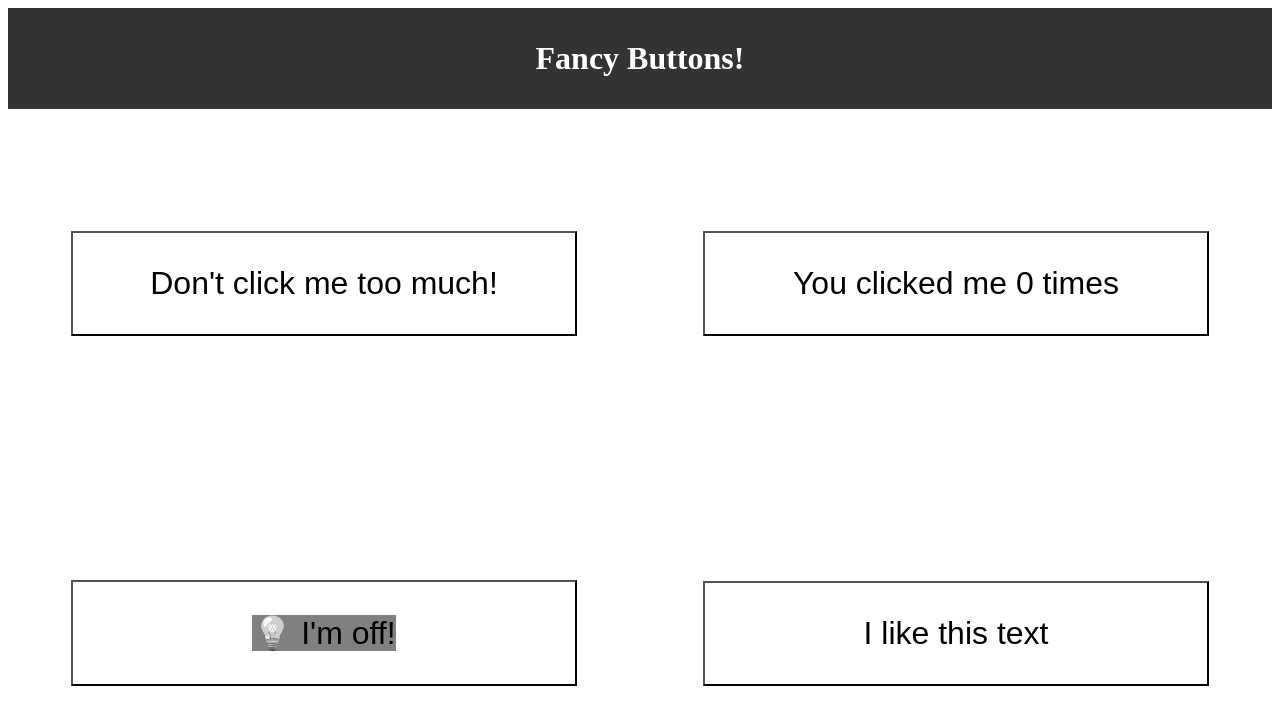
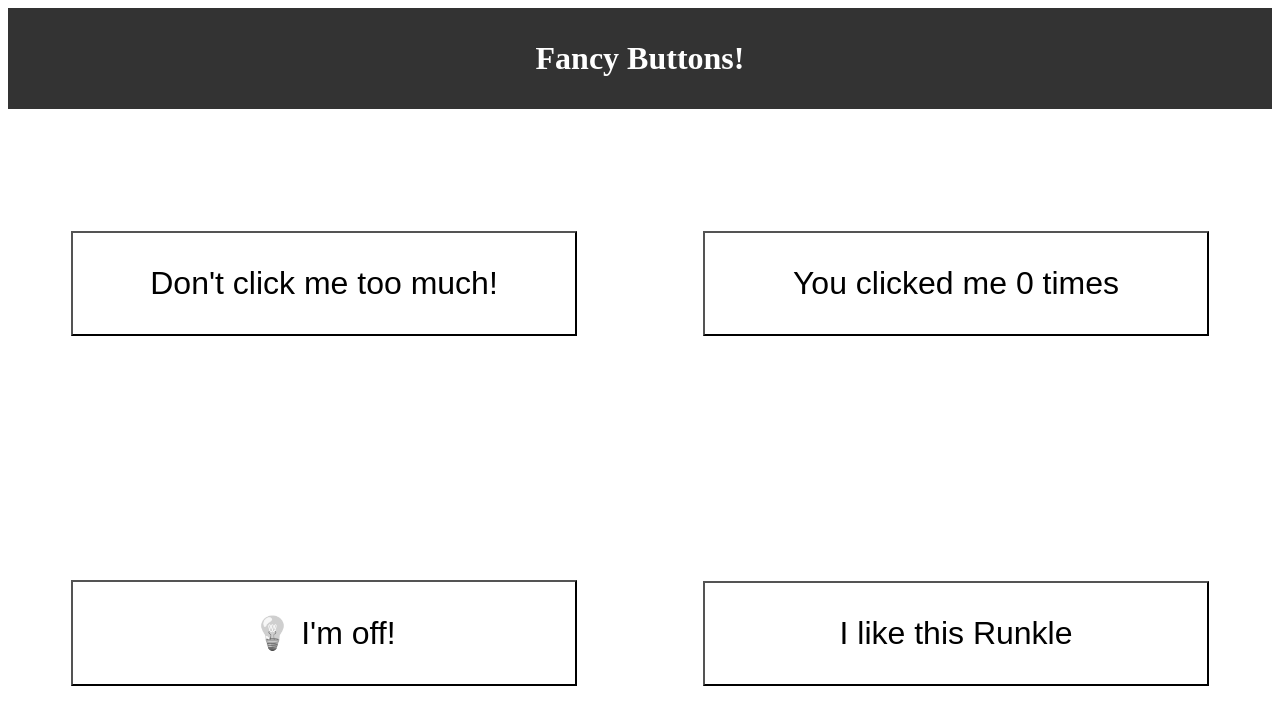
Before and after one commit to DexTheFish/fancy-buttons, a React (Create React App) app: page / in a window 1280 px wide. Shown: the top 724 px of the page. Built offline with nearby package versions, Linux system fonts and the light colour scheme.

Commit message:
prepare to add dark mode

```diff
--- a/src/App.css
+++ b/src/App.css
@@ -38,3 +38,10 @@ button {
 i {
   font-style: normal;
 }
+
+.App.dark,
+.App.dark button {
+  background: #222;
+  border-color: white;
+  color: white;
+}
--- a/src/components/LightSwitchButton.js
+++ b/src/components/LightSwitchButton.js
@@ -1,6 +1,7 @@
 import { useState, useSyncExternalStore } from "react";
 
-function LightSwitchButton() {
+function LightSwitchButton(props) {
+
 
   const [light, setLight] = useState("off");
   const handleClick = (event) => {
@@ -13,8 +14,8 @@ function LightSwitchButton() {
 
   return (
     <button className="LightSwitchButton" onClick={handleClick}>
-    {light === "on" && <span style={{backgroundColor:"yellow"}}><i>💡</i> I'm on!</span>}
-    {light === "off" && <span style={{backgroundColor:"grey"}} className="off"><i>💡</i> I'm off!</span>}
+    {light === "on" && <span><i>💡</i> I'm on!</span>}
+    {light === "off" && <span className="off"><i>💡</i> I'm off!</span>}
   </button>
   );
 }
--- a/src/components/TextRepeaterButton.js
+++ b/src/components/TextRepeaterButton.js
@@ -8,7 +8,7 @@ function TextRepeaterButton() {
   }
   const textArray = [];
   for (let i = 0; i < repetitions; i++) {
-    textArray.push(<span>I like this text </span>);
+    textArray.push(<span>I like this Runkle </span>);
   }
   return (
     <button className="TextRepeaterButton" onClick={handleClick}>
```
